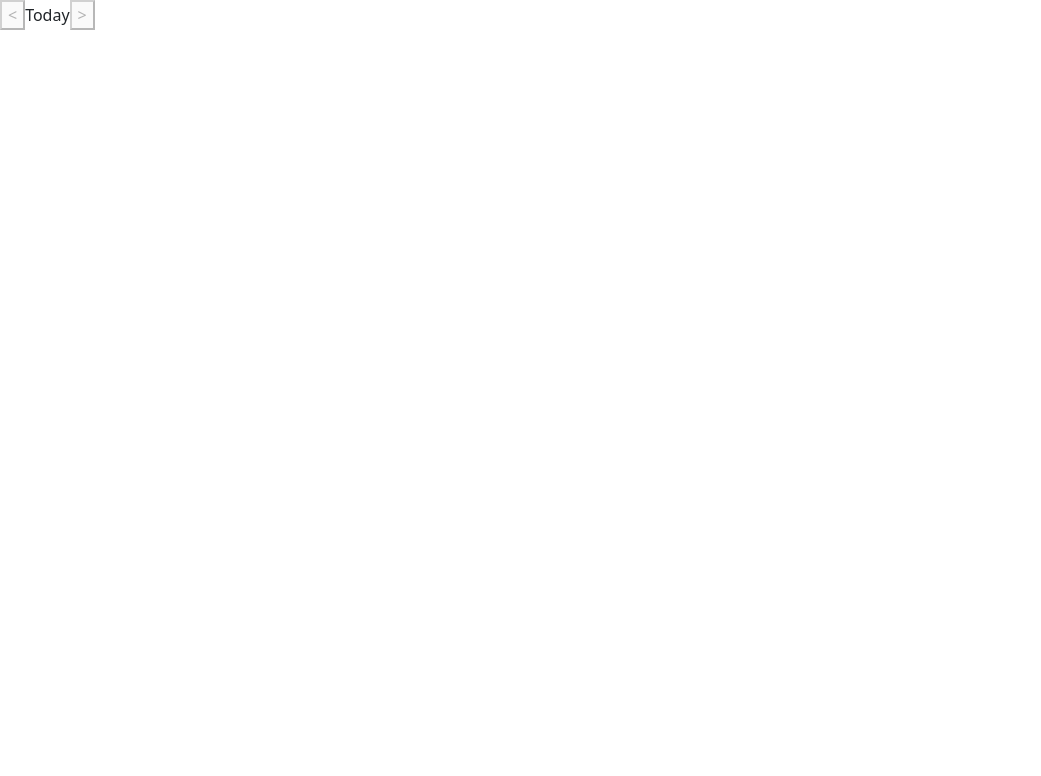
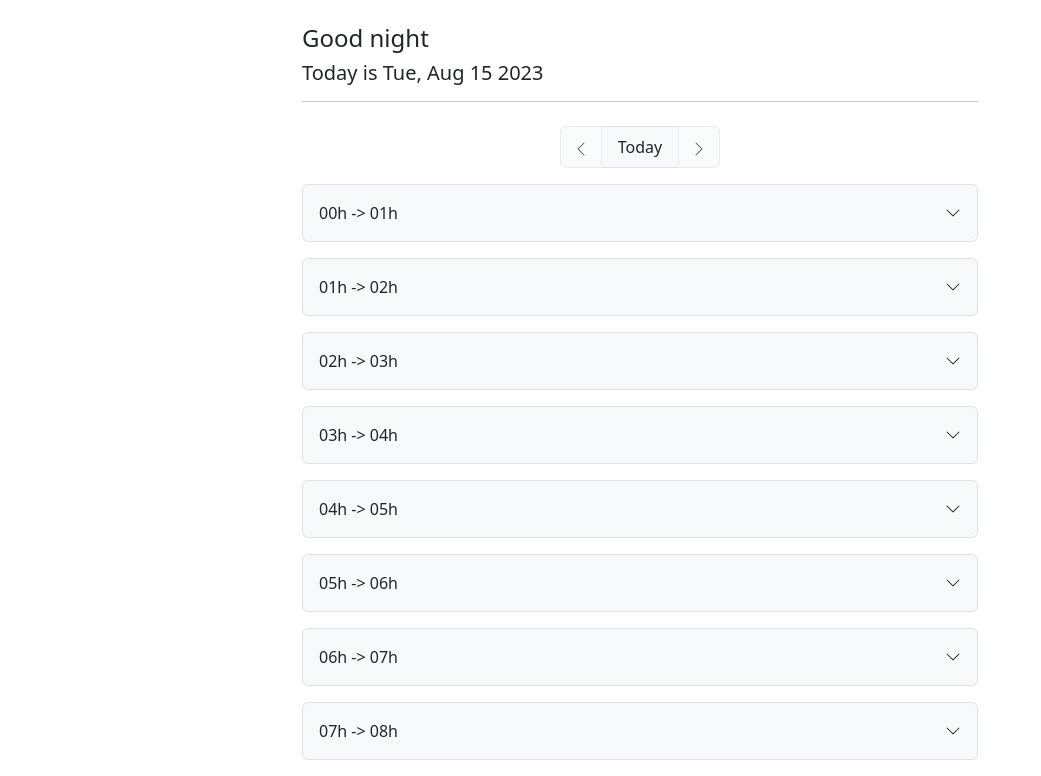
Before and after one commit to salhi50/daily-time-tracker, a React (Vite) app: page / in a window 1280 px wide. Shown: the top 776 px of the page, without its empty margins (0-1041 px from the left). Built offline with nearby package versions, Linux system fonts and the light colour scheme.

Commit message:
Finsih app

```diff
--- a/src/App.tsx
+++ b/src/App.tsx
@@ -6,8 +6,14 @@ import {
   daysReducer,
   initializer,
 } from "./daysReducer";
-import { DAYS_KEY, Day, getNewDay, isToday } from "./days";
+import { DAYS_KEY, getNewDay, isToday } from "./days";
+
+// Components
+import Greeting from "./components/Greeting";
+import Today from "./components/Today";
 import DayController from "./components/DayController";
+import DayContext from "./dayContext";
+import TimeRangeAccordian from "./components/TimeRangeAccordian";
 
 const App: React.FC = () => {
   const [days, dispatch] = React.useReducer<Reducer, State>(
@@ -36,13 +42,21 @@ const App: React.FC = () => {
 
   return (
     <>
-      {selectedDay && (
-        <DayController
-          days={days}
-          selectedDay={selectedDay}
-          setSelectedDay={setSelectedDay}
-        />
-      )}
+      <div className="container my-4" style={{ maxWidth: 700 }}>
+        <Greeting />
+        <Today />
+        <hr className="mb-4" />
+        {selectedDay && (
+          <DayContext.Provider
+            value={{ days, selectedDay, setSelectedDay, dispatch }}
+          >
+            <DayController />
+            {selectedDay.hours.map((_, index) => (
+              <TimeRangeAccordian index={index} key={index} />
+            ))}
+          </DayContext.Provider>
+        )}
+      </div>
     </>
   );
 };
--- /dev/null
+++ b/src/components/AccordianContent.tsx
@@ -0,0 +1,73 @@
+import React from "react";
+import DayContext from "../dayContext";
+import { marked } from "marked";
+import { Actions } from "../daysReducer";
+
+interface AccordianContentProps {
+  index: number;
+}
+
+const AccordianContent: React.FC<AccordianContentProps> = ({ index }) => {
+  const { selectedDay, dispatch } = React.useContext(DayContext);
+  const [editEnabled, setEditEnabled] = React.useState(() => {
+    if (selectedDay) {
+      return selectedDay.hours[index].content.length === 0;
+    }
+    return true;
+  });
+  const areaRef = React.useRef<HTMLTextAreaElement | null>(null);
+
+  React.useEffect(() => {
+    const area = areaRef.current;
+    if (editEnabled && area) {
+      area.focus();
+      area.setSelectionRange(area.value.length, area.value.length);
+      area.scrollTop = area.scrollHeight;
+    }
+  }, [editEnabled]);
+
+  const updateAccordianContent = (newContent: string) => {
+    const day = selectedDay;
+    if (day) {
+      day.hours[index].content = newContent;
+      dispatch({
+        type: Actions.UPDATE,
+        payload: {
+          id: day.id,
+          update: { hours: day.hours },
+        },
+      });
+    }
+  };
+
+  const handleBlur = (evt: React.FocusEvent<HTMLTextAreaElement>) => {
+    setEditEnabled(
+      areaRef.current !== null && areaRef.current.value.length === 0
+    );
+    updateAccordianContent(evt.target.value);
+  };
+
+  const content = selectedDay ? selectedDay.hours[index].content : "";
+
+  return (
+    <>
+      {editEnabled ? (
+        <textarea
+          className="form-control bg-transparent border-0 shadow-none"
+          style={{ resize: "none" }}
+          defaultValue={content}
+          placeholder="What did you do at this time?"
+          onBlur={handleBlur}
+          ref={areaRef}
+        />
+      ) : (
+        <div
+          dangerouslySetInnerHTML={{ __html: marked(content) }}
+          onClick={() => setEditEnabled(true)}
+        />
+      )}
+    </>
+  );
+};
+
+export default AccordianContent;
--- a/src/components/DayController.tsx
+++ b/src/components/DayController.tsx
@@ -1,44 +1,72 @@
 import React from "react";
-import { Day, isToday } from "../days";
+import { isToday } from "../days";
+import DayContext from "../dayContext";
+import { BsChevronLeft, BsChevronRight } from "react-icons/bs";
 
-interface DayControllerProps {
-  days: Day[];
-  selectedDay: Day;
-  setSelectedDay: React.Dispatch<React.SetStateAction<Day | null>>;
-}
+const DayController: React.FC = () => {
+  const { selectedDay, setSelectedDay, days } = React.useContext(DayContext);
 
-const DayController: React.FC<DayControllerProps> = ({
-  days,
-  selectedDay,
-  setSelectedDay,
-}) => {
-  const isFirstDay = selectedDay.id === days[0].id;
-  const isLastDay = selectedDay.id === days[days.length - 1].id;
-  const currentDayIndex = days.findIndex((d) => d.id === selectedDay.id);
+  const isFirstDay = () => {
+    if (selectedDay) {
+      return selectedDay.id === days[0].id;
+    }
+    return false;
+  };
+
+  const isLastDay = () => {
+    if (selectedDay) {
+      return selectedDay.id === days[days.length - 1].id;
+    }
+    return false;
+  };
+
+  const getCurrentDayIndex = () => {
+    if (selectedDay) {
+      return days.findIndex((d) => d.id === selectedDay.id);
+    }
+    return -1;
+  };
 
   const getNextDay = () => {
-    if (isLastDay) return;
-    setSelectedDay(days[currentDayIndex + 1]);
+    if (isLastDay()) return;
+    setSelectedDay(days[getCurrentDayIndex() + 1]);
   };
 
   const getPrevDay = () => {
-    if (isFirstDay) return;
-    setSelectedDay(days[currentDayIndex - 1]);
+    if (isFirstDay()) return;
+    setSelectedDay(days[getCurrentDayIndex() - 1]);
   };
 
-  const title = isToday(selectedDay.date)
-    ? "Today"
-    : new Date(selectedDay.date).toLocaleDateString();
+  const getTitle = () => {
+    if (selectedDay) {
+      return isToday(selectedDay.date)
+        ? "Today"
+        : new Date(selectedDay.date).toLocaleDateString();
+    }
+    return "";
+  };
 
   return (
     <>
-      <button disabled={isFirstDay} onClick={getPrevDay}>
-        &lt;
-      </button>
-      <span>{title}</span>
-      <button disabled={isLastDay} onClick={getNextDay}>
-        &gt;
-      </button>
+      <div className="d-flex justify-content-center my-3">
+        <button
+          className="btn btn-light border rounded-end-0"
+          disabled={isFirstDay()}
+          onClick={getPrevDay}
+        >
+          <BsChevronLeft />
+        </button>
+        <span className="py-2 px-3 bg-light border-start-0 border-end-0 border">
+          {getTitle()}
+        </span>
+        <button
+          className="btn btn-light border rounded-start-0"
+          disabled={isLastDay()}
+          onClick={getNextDay}
+        >
+          <BsChevronRight />
+        </button>
+      </div>
     </>
   );
 };
--- a/src/components/Greeting.tsx
+++ b/src/components/Greeting.tsx
@@ -28,7 +28,7 @@ const Greeting: React.FC<GreetingProps> = ({ date = new Date() }) => {
 
   return (
     <>
-      <h2>{message}</h2>
+      <h4 className="fw-normal mb-2">{message}</h4>
     </>
   );
 };
--- /dev/null
+++ b/src/components/TimeRangeAccordian.tsx
@@ -0,0 +1,43 @@
+import React from "react";
+import AccordianContent from "./AccordianContent";
+import { BsChevronDown, BsChevronUp } from "react-icons/bs";
+
+interface TimeRangeAccordianProps {
+  index: number;
+}
+
+const TimeRangeAccordian: React.FC<TimeRangeAccordianProps> = ({ index }) => {
+  const [expanded, setExpanded] = React.useState(false);
+
+  const getTitle = () => {
+    const min = index;
+    let max = index + 1;
+    if (max === 24) max = 0;
+    return `${min.toString().padStart(2, "0")}h -> ${max
+      .toString()
+      .padStart(2, "0")}h`;
+  };
+
+  return (
+    <>
+      <div className="mb-3">
+        <button
+          className={`d-flex justify-content-between btn bg-body-tertiary border w-100 align-items-center p-3 ${
+            expanded ? "rounded-bottom-0" : ""
+          }`}
+          onClick={() => setExpanded(!expanded)}
+        >
+          <span>{getTitle()}</span>
+          {expanded ? <BsChevronUp /> : <BsChevronDown />}
+        </button>
+        {expanded && (
+          <div className="bg-body-tertiary p-3 border border-top-0">
+            <AccordianContent index={index} />
+          </div>
+        )}
+      </div>
+    </>
+  );
+};
+
+export default TimeRangeAccordian;
--- a/src/components/Today.tsx
+++ b/src/components/Today.tsx
@@ -9,7 +9,9 @@ const Today: React.FC = () => {
 
   return (
     <>
-      <h2>Today is {todayDate}</h2>
+      <h5 className="fw-normal">
+        Today is <span className="fw-medium">{todayDate}</span>
+      </h5>
     </>
   );
 };
--- /dev/null
+++ b/src/dayContext.ts
@@ -0,0 +1,19 @@
+import { createContext } from "react";
+import { Day } from "./days";
+import { Action } from "./daysReducer";
+
+export type DayContextValue = {
+  selectedDay: Day | null;
+  days: Day[];
+  setSelectedDay: React.Dispatch<React.SetStateAction<Day | null>>;
+  dispatch: React.Dispatch<Action>;
+};
+
+const DayContext = createContext<DayContextValue>({
+  selectedDay: null,
+  days: [],
+  setSelectedDay: () => {},
+  dispatch: () => {},
+});
+
+export default DayContext;
```
